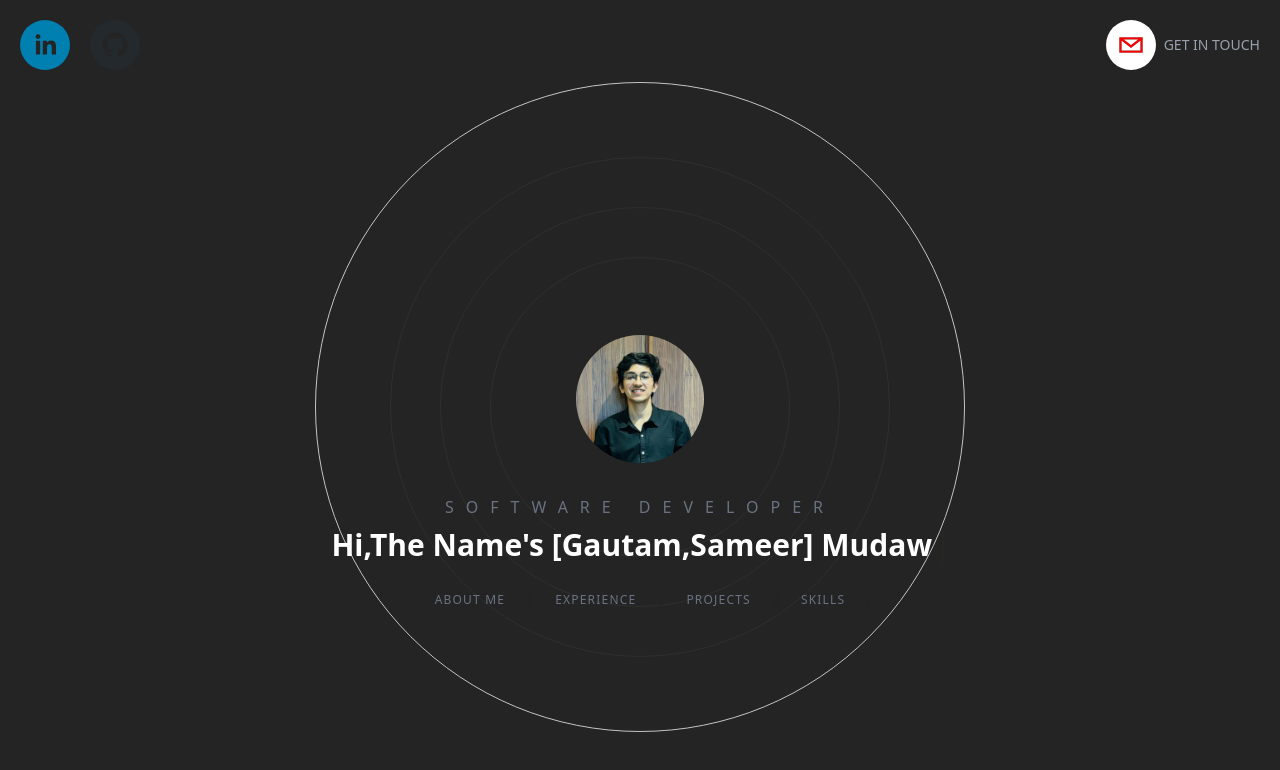
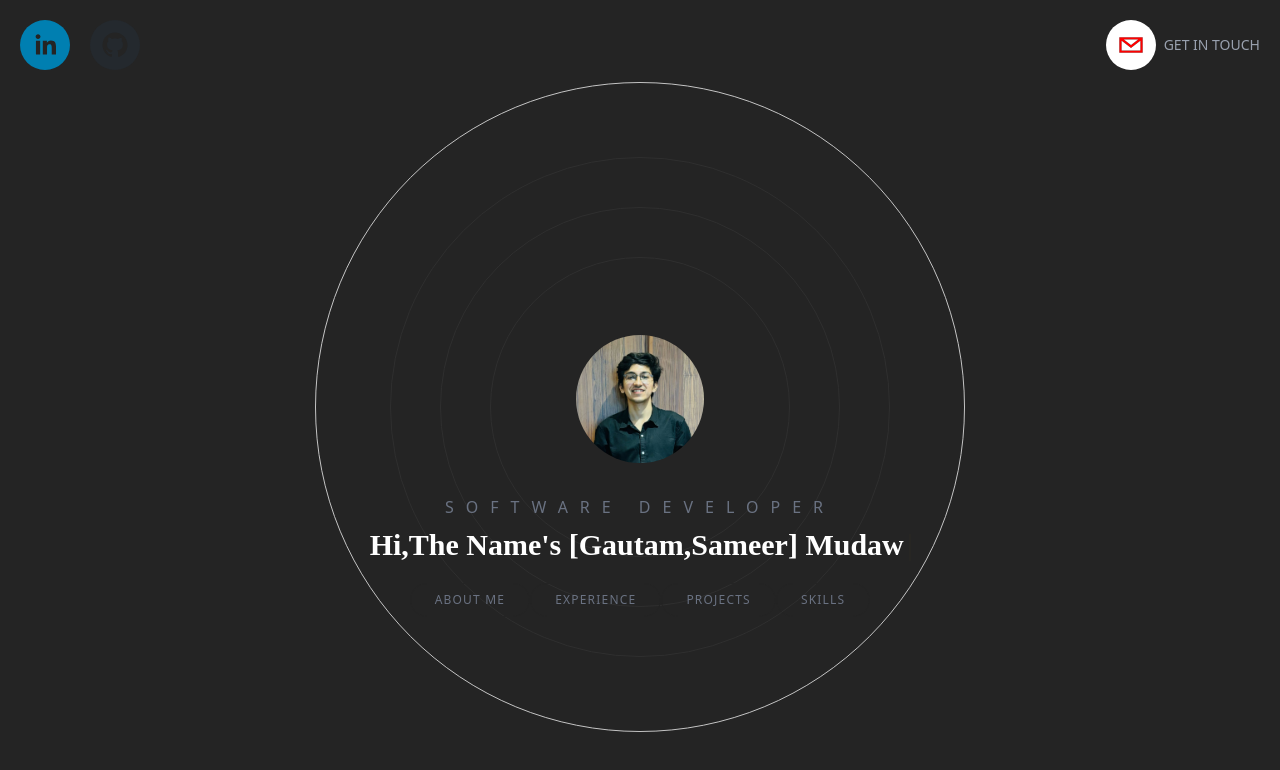
Before and after one commit to Samcode5/Portfolio, a Next.js app: page / in a window 1280 px wide. Shown: the top 770 px of the page. Built offline with nearby package versions, Linux system fonts and the light colour scheme.

Commit message:
Hero font changed to poppins

```diff
--- a/components/Hero.tsx
+++ b/components/Hero.tsx
@@ -19,7 +19,7 @@ export default function Hero() {
       <img src="/me.jpeg" alt="My Image" className='relative h-32 w-32 rounded-full mx-auto object-cover'/>
       <div className='z-20'>
         <h2 className='uppercase text-gray-500 tracking-[12px] pb-2'>Software developer</h2>
-      <h1 className='text-3xl font-bold px-10'>
+      <h1 className='text-3xl font-bold px-10 font-poppins'>
       <span>{text}</span>
       <Cursor cursorColor='#F7AB0A'/>
       </h1>
--- a/src/app/globals.css
+++ b/src/app/globals.css
@@ -1,5 +1,9 @@
 @import "tailwindcss";
 
+
+@theme {
+    --font-poppins:Manrope;
+  }
 
 @layer components{
     .heroButton{
```
